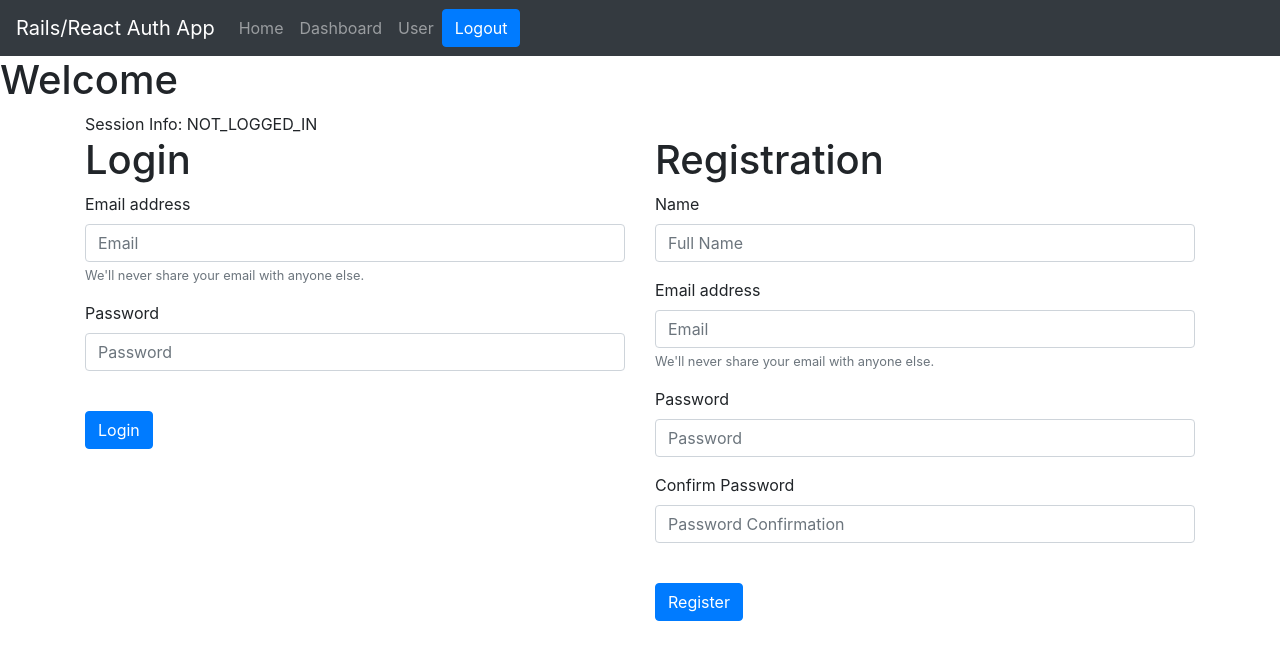
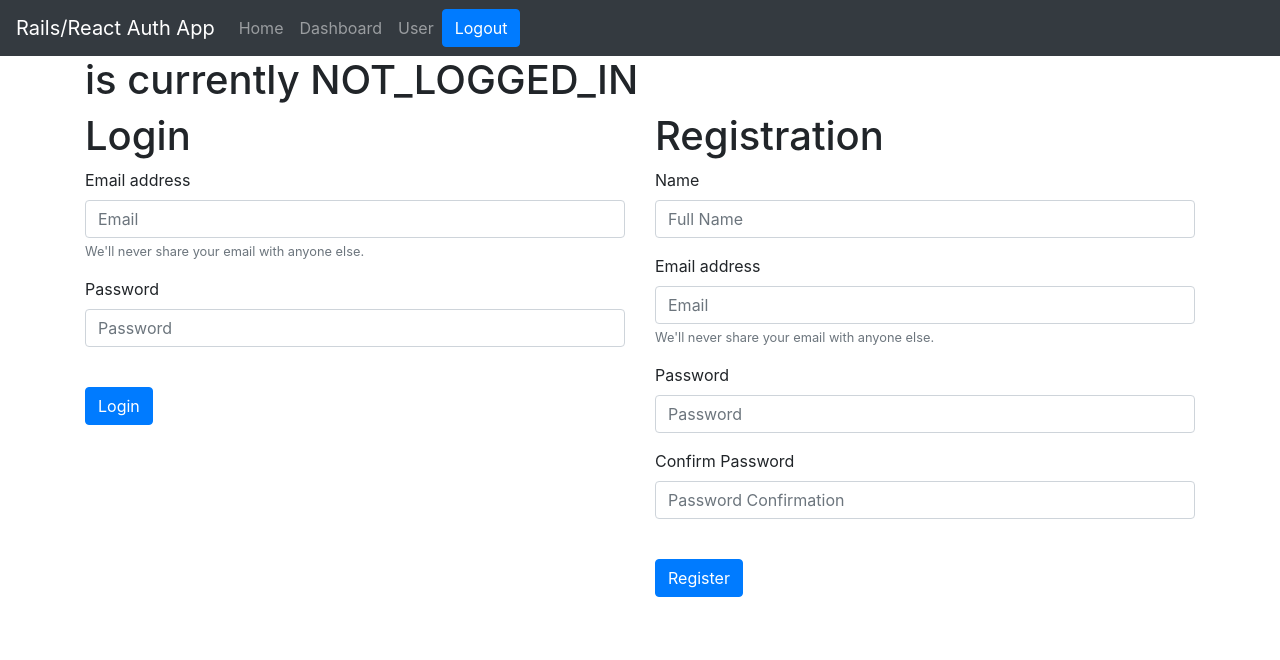
Before and after one commit to joshuaneedham/rails-react-auth, a React (Create React App) app in the folder front-end/: page /user in a window 1280 px wide. Shown: the top 660 px of the page. Built offline with nearby package versions, Linux system fonts and the light colour scheme; no server answers.

Commit message:
updated directory structure and added userName variable and included in pages as props

```diff
--- a/front-end/src/components/App.js
+++ b/front-end/src/components/App.js
@@ -7,7 +7,7 @@ import Container from 'react-bootstrap/Container';
 import Topbar from './layout/Topbar';
 import Home from './pages/Home';
 import Dashboard from './pages/Dashboard';
-import User from './pages/User';
+import User from './user/User';
 
 export default class App extends Component {
 	constructor() {
@@ -70,17 +70,22 @@ export default class App extends Component {
 	}
 
 	render() {
+		const userName = this.state.user.user_name;
 		return (
 			<div>
 				<Topbar handleLogout={this.handleLogout} />
-				<h1>Welcome {this.state.user.name}</h1>
+				{/* <h1>Welcome {userName}</h1> */}
 				<Container>
 					<Switch>
 						<Route
 							exact
 							path={'/'}
 							render={(props) => (
-								<Home {...props} loggedInStatus={this.state.loggedInStatus} />
+								<Home
+									{...props}
+									loggedInStatus={this.state.loggedInStatus}
+									userName={userName}
+								/>
 							)}
 						/>
 						<Route
@@ -90,6 +95,7 @@ export default class App extends Component {
 								<Dashboard
 									{...props}
 									loggedInStatus={this.state.loggedInStatus}
+									userName={userName}
 								/>
 							)}></Route>
 						<Route
@@ -100,6 +106,7 @@ export default class App extends Component {
 									{...props}
 									handleLogin={this.handleLogin}
 									loggedInStatus={this.state.loggedInStatus}
+									userName={userName}
 								/>
 							)}></Route>
 					</Switch>
--- a/front-end/src/components/pages/Dashboard.jsx
+++ b/front-end/src/components/pages/Dashboard.jsx
@@ -4,7 +4,7 @@ const Dashboard = (props) => {
 	return (
 		<div>
 			{console.log(props.loggedInStatus)}
-			<h1>Dashboard</h1>
+			<h1>{props.userName}'s Dashboard</h1>
 			Session Info: {props.loggedInStatus}
 		</div>
 	);
--- a/front-end/src/components/pages/User.jsx
+++ b/front-end/src/components/user/User.jsx
@@ -21,10 +21,13 @@ export default class User extends React.Component {
 	render() {
 		return (
 			<div>
-				Session Info: {this.props.loggedInStatus}
 				{/* Code below shuold be conditional and should display login and registration button. Upon selection onClick should populate the form selected. If user is logged in it should display the user information and the ability to edit. */}
 				<Row>
-					<Col>{console.log(this.props)}</Col>
+					<Col>
+						<h1>
+							{this.props.userName} is currently {this.props.loggedInStatus}
+						</h1>
+					</Col>
 				</Row>
 				<Row>
 					<Col md={6}>
```
Also changed, not shown: front-end/src/components/user/UserAccount.jsx (renamed from front-end/src/components/pages/UserAccount.jsx), 1 other file (tests, documents, lock files or other folders).
